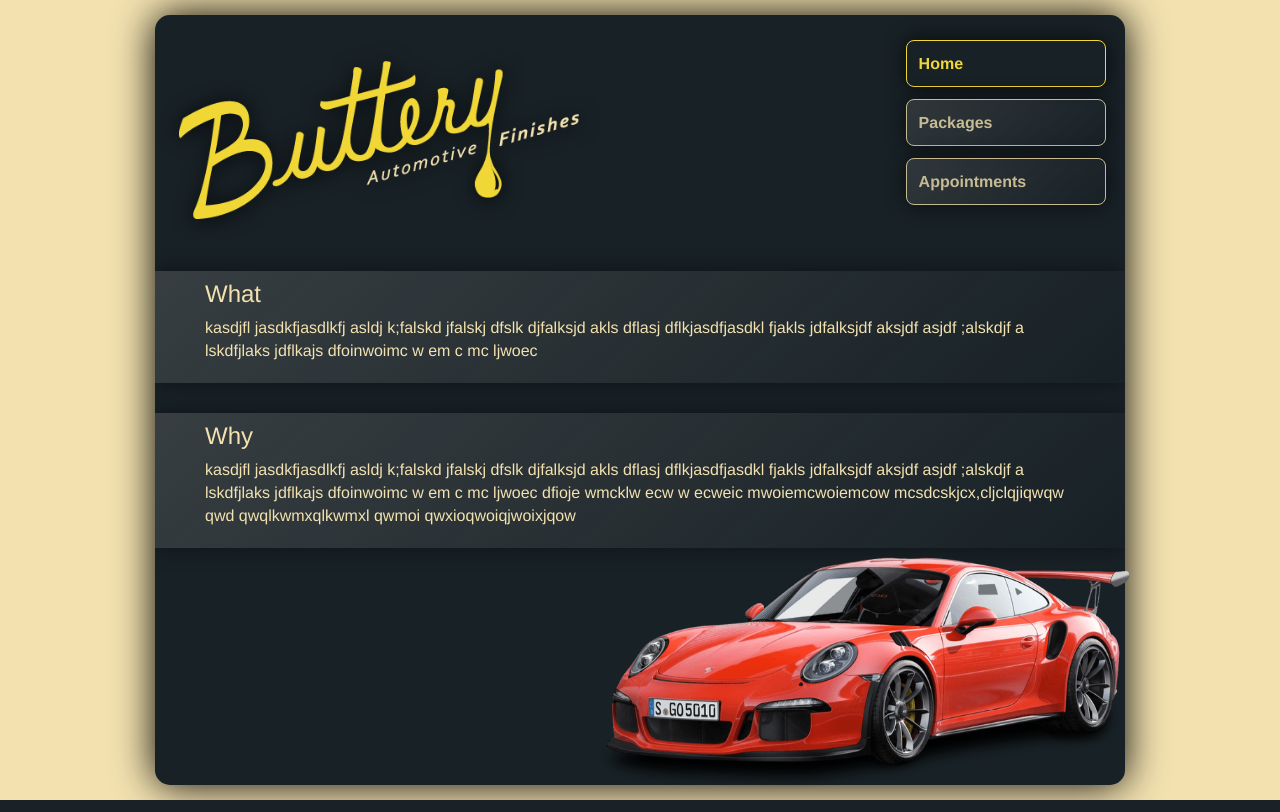
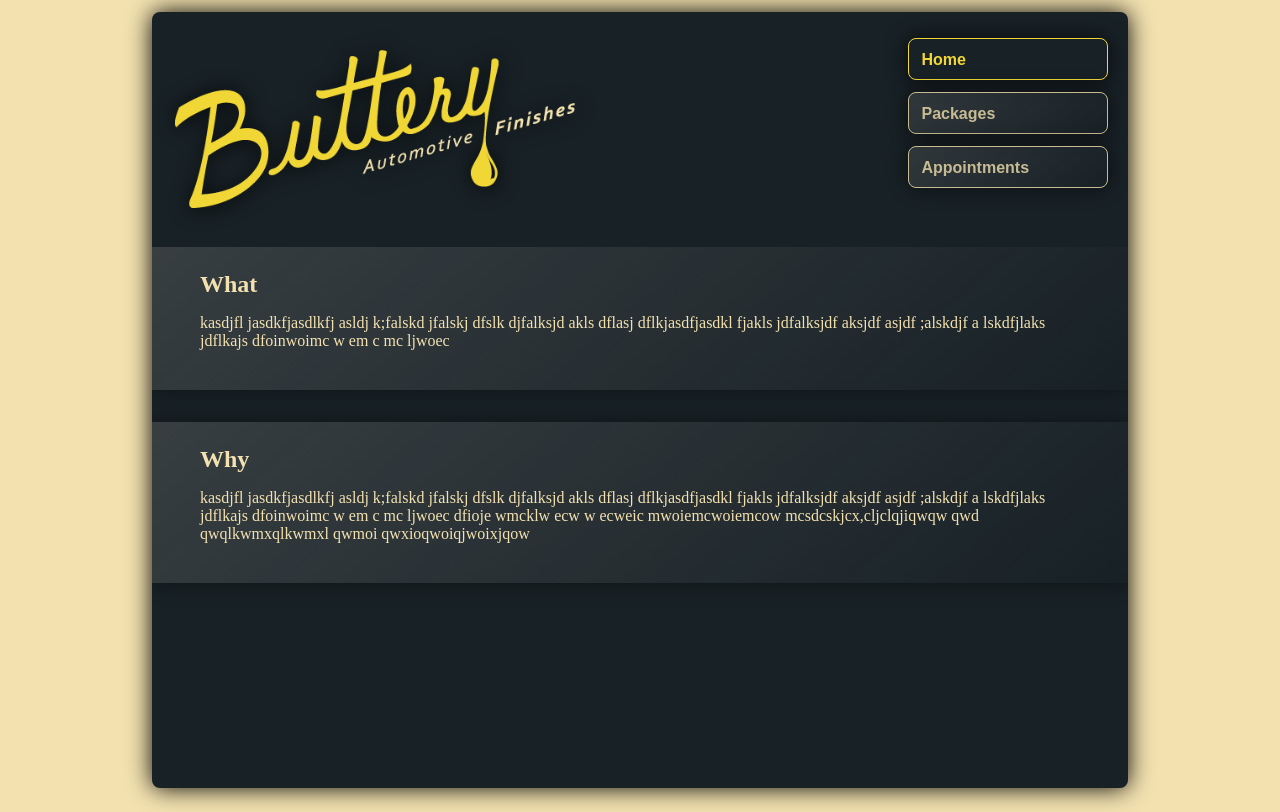
Before and after one commit to Rydez/buttery, a Django app: page / in a window 1280 px wide. Run offline with Django 3.2, Linux system fonts and the light colour scheme; data that the repository does not hold is empty; some libraries are stand-ins or nearby versions.

Commit message:
Polishing and add social media icons

```diff
--- a/appointments/static/appointments/appointments.css
+++ b/appointments/static/appointments/appointments.css
@@ -1,6 +1,11 @@
-@import url("//netdna.bootstrapcdn.com/bootstrap/3.3.7/css/bootstrap.min.css");
+html {
+  overflow: hidden;
+  margin: 0;
+  padding: 0;
+}
 
 body {
+  position: relative;
   z-index: 0;
   margin: 0;
   padding: 0;
@@ -137,12 +158,12 @@ button {
   position: absolute;
   opacity: 0.9;
 
-  /* 3vh for hamburger, 25px for half hamburger width, 15px for content padding */
-  right: calc(3vh + 25px + 15px - 75vmin);
-  top: calc(3vh + 25px + 15px - 75vmin);
+  /* 2.9vmin for hamburger, 25px for half hamburger width, 1.5vmin for content padding */
+  right: calc(2.9vmin + 25px + 1.5vmin - 250px);
+  top: calc(2.9vmin + 25px + 1.5vmin - 250px);
   border-radius: 100%;
-  width: 150vmin;
-  height: 150vmin;
+  width: 500px;
+  height: 500px;
   background-image: radial-gradient(circle at center, #000000 5%, #182126 50%);
   transform: scale(0);
   z-index: 700;
@@ -212,41 +233,39 @@ button {
 }
 
 .slice-15 {
-  width: 65vmin;
+  width: 250px;
   position: absolute;
-  right: calc(3vh + 25px + 15px);
-  top: calc(3vh + 25px + 15px);
+  right: calc(2.9vmin + 25px + 1.5vmin);
+  top: calc(2.9vmin + 25px + 1.5vmin);
   transform-origin: right;
   transform: rotate(-5deg);
 }
 .slice-45 {
-  width: 62vmin;
+  width: 225px;
   position: absolute;
-  right: calc(3vh + 25px + 15px);
-  top: calc(3vh + 25px + 15px);
+  right: calc(2.9vmin + 25px + 1.5vmin);
+  top: calc(2.9vmin + 25px + 1.5vmin);
   transform-origin: right;
-  transform: rotate(-34deg);
+  transform: rotate(-37deg);
 }
 .slice-75 {
-  width: 57vmin;
+  width: 210px;
   position: absolute;
-  right: calc(3vh + 25px + 15px);
-  top: calc(3vh + 25px + 15px);
+  right: calc(2.9vmin + 25px + 1.5vmin);
+  top: calc(2.9vmin + 25px + 1.5vmin);
   transform-origin: right;
-  transform: rotate(-71deg);
+  transform: rotate(-72deg);
 }
 
 .slice-icon {
+  cursor: pointer;
   will-change: opacity;
-  width: 50px;
+  width: 100px;
   font-size: 120%;
   color: #F3E2B0;
   opacity: 0;
   pointer-events: none;
-}
-
-.slice-icon .glyphicon {
-  font-size: 40px;
+  text-align: center;
 }
 
 .slice-icon-15 {
@@ -255,33 +274,66 @@ button {
 }
 .slice-icon-45 {
   transform-origin: center;
-  transform: rotate(34deg);
+  transform: rotate(37deg);
 }
 .slice-icon-75 {
   transform-origin: center;
-  transform: rotate(71deg);
+  transform: rotate(72deg);
 }
 
-.slice-icon-active {
+.slice-icon-text-active {
   color: #F0D736;
+}
+.slice-icon-svg-active {
+  fill: #F0D736;
+}
+
+.slice-icon p {
+  margin: 0;
+}
+
+.social-media-icon {
+  opacity: 0;
+  z-index: 1000;
+  position: absolute;
+
+  /* Half of padding */
+  right: 0.75vmin;
+
+  /* Width is width between 90 divider and edge minus padding */
+  width: calc(2.9vmin + 25px);
+}
+
+#twitter-icon {
+  top: calc(2.9vmin + 25px + 1.5vmin + 200px);
+}
+#snapchat-icon {
+  top: calc(2.9vmin + 25px + 1.5vmin + 150px);
+}
+#facebook-icon {
+  top: calc(2.9vmin + 25px + 1.5vmin + 100px);
+}
+#instagram-icon {
+  top: calc(2.9vmin + 25px + 1.5vmin + 50px);
 }
 
 #container {
   margin-left: auto;
   margin-right: auto;
+  height: 100%;
   width: 100%;
   max-width: 1000px;
 }
 
 #content {
-  margin: 15px 15px 15px 15px;
+  margin: 1.5vmin 1.5vmin 1.5vmin 1.5vmin;
   position: relative;
   overflow: hidden;
-  box-shadow: 0 0 5vmin #000000;
-  height: calc(100% - 30px);
+  box-shadow: 0 0 3vmin #000000;
+  height: calc(100% - 3vmin);
   box-sizing: border-box;
   background: #182126;
-  border-radius: 15px;
+  border-radius: 8px;
   z-index: 100;
   transition: all 200ms ease-out;
 }
@@ -289,15 +341,7 @@ button {
 #body {
   height: 100%;
   overflow-y: auto;
-}
-
-#body:before {
-  display: block;
-  position: absolute;
-  content: "";
-  min-height: 20px;
-  min-width: 100%;
-  background-image: linear-gradient(#182126, transparent);
+  -webkit-overflow-scrolling: touch;
 }
 
 #body::-webkit-scrollbar-track {
@@ -319,21 +363,22 @@ button {
 }
 
 .section {
-  margin-bottom: calc(600px - 15vh);
+  margin-bottom: 35vmax;
+  /* margin-bottom: calc(600px - 15vh); */
 }
 
 .card {
   background-color: rgba(255, 255, 255, 0.02);
-  padding: 10px 50px 10px 50px;
-  margin: 30px 0 30px 0;
+  padding: 3vmin 6vmin 3vmin 6vmin;
+  margin: 0 0 4vh 0;
   box-shadow: 0 0 20px rgba(0, 0, 0, 0.4);
   background: linear-gradient(140deg, rgba(150, 150, 150, 0.25), transparent)
 }
 
 #logo-container {
   max-width: 410px;
-  margin-left: 3vh;
-  margin-top: 3vh;
+  margin-left: 2.9vmin;
+  margin-top: 2.9vmin;
   width: 50vmin;
 }
 
@@ -377,6 +422,7 @@ button {
   display: flex;
   align-items: center;
   justify-content: center;
+  margin-bottom: 2.9vmin;
 }
 
 /* Nav container */
--- a/appointments/static/appointments/appointments.js
+++ b/appointments/static/appointments/appointments.js
@@ -1,4 +1,24 @@
 $(document).ready(function() {
+
+  // Uses document because document will be topmost level in bubbling
+  $(document).on('touchmove',function(e){
+    e.preventDefault();
+  });
+
+  // Uses body because jQuery on events are called off of the element they are
+  // added to, so bubbling would not work if we used document instead.
+  $('body').on('touchstart', '#body', function(e) {
+    if (e.currentTarget.scrollTop === 0) {
+      e.currentTarget.scrollTop = 1;
+    } else if (e.currentTarget.scrollHeight === e.currentTarget.scrollTop + e.currentTarget.offsetHeight) {
+      e.currentTarget.scrollTop -= 1;
+    }
+  });
+
+  // Stops preventDefault from being called on document if it sees a scrollable div
+  $('body').on('touchmove', '#body', function(e) {
+    e.stopPropagation();
+  });
 
   // Cookie handling stuff
   function get_cookie(name) {
@@ -42,12 +62,15 @@ $(document).ready(function() {
     $('.section').hide();
     var [clickedEl] = clickedButton;
     if (clickedEl.id === 'home-button') {
+      $('#home-section').scrollTop(0);
       $('#home-section').show();
     }
     else if (clickedEl.id === 'packages-button') {
+      $('#packages-section').scrollTop(0);
       $('#packages-section').show();
     }
     else if (clickedEl.id === 'appointments-button') {
+      $('#appointment-section').scrollTop(0);
       $('#appointment-section').show();
     }
 
@@ -57,25 +80,24 @@ $(document).ready(function() {
   $('.slice-icon').click(function() {
     $('.section').hide();
     var [clickedEl] = $(this);
+    $('.navigation-button').removeClass('selected');
     if (clickedEl.id === 'home-slice') {
+      $('#home-section').scrollTop(0);
       $('#home-section').show();
+      $('#home-button').addClass('selected');
     }
     else if (clickedEl.id === 'services-slice') {
+      $('#packages-section').scrollTop(0);
       $('#packages-section').show();
+      $('#packages-button').addClass('selected');
     }
     else if (clickedEl.id === 'schedule-slice') {
+      $('#appointment-section').scrollTop(0);
       $('#appointment-section').show();
+      $('#appointments-button').addClass('selected');
     }
 
-    $('.hamburger-divider').stop().animate({opacity: 0}, 50);
-    $('.slice-icon').stop().animate({opacity: 0}, 50);
-    $('.slice-icon').css('pointer-events', 'none');
-    $('#hamburger-close').removeClass('opened');
-    $('#hamburger-close').addClass('no-click');
-    $('#hamburger-menu').removeClass('opened');
-    $('#hamburger').removeClass('opened');
-    $('#content').removeClass('background-blur');
-    $('#foreground-car').removeClass('background-blur');
+    closeHamburgerMenu();
   });
 
   var reviewButton = document.getElementById('review-appointment');
@@ -244,27 +266,32 @@ $(document).ready(function() {
 
   // Open hamburger menu
   $('#hamburger').click(function() {
-    $(this).addClass('opened');
+    $('#hamburger').addClass('opened');
     $('#hamburger-menu').addClass('opened');
     $('#hamburger-close').addClass('opened');
     $('#hamburger-close').removeClass('no-click');
     $('#content').addClass('background-blur');
     $('#foreground-car').addClass('background-blur');
-    $('.hamburger-divider').animate({opacity: 1}, 2500);
-    $('.slice-icon').animate({opacity: 1}, 2500);
+    $('.hamburger-divider').animate({opacity: 1}, 1500);
+    $('.slice-icon').animate({opacity: 1}, 1500);
+    $('.social-media-icon').animate({opacity: 1}, 1500);
     $('.slice-icon').css('pointer-events', 'auto');
   });
 
   $('#hamburger-close').click(function() {
-    $('.hamburger-divider').stop().animate({opacity: 0}, 50);
-    $('.slice-icon').stop().animate({opacity: 0}, 50);
-    $('.slice-icon').css('pointer-events', 'none');
-    $(this).removeClass('opened');
-    $('#hamburger-close').addClass('no-click');
-    $('#hamburger-menu').removeClass('opened');
-    $('#hamburger').removeClass('opened');
-    $('#content').removeClass('background-blur');
-    $('#foreground-car').removeClass('background-blur');
+    closeHamburgerMenu();
+  });
+
+  $(document).click(function(e) {
+    const hamburger = $(e.target).closest('#hamburger')[0];
+    if (hamburger) {
+      return;
+    }
+
+    const hamburgerComponents = $(e.target).closest('#hamburger-components')[0];
+    if (!hamburgerComponents) {
+      closeHamburgerMenu();
+    }
   });
 
   // border on active hamburger icon
@@ -276,8 +303,22 @@ $(document).ready(function() {
 
   // border on active hamburger icon
   $('.slice-icon').on("mousedown mouseup touchstart touchend", function() {
-    $(this).toggleClass('slice-icon-active');
+    $(this).find('p').toggleClass('slice-icon-text-active');
+    $(this).find('svg').toggleClass('slice-icon-svg-active');
   });
+
+  function closeHamburgerMenu() {
+    $('.hamburger-divider').stop().animate({opacity: 0}, 50);
+    $('.slice-icon').stop().animate({opacity: 0}, 50);
+    $('.social-media-icon').stop().animate({opacity: 0}, 50);
+    $('.slice-icon').css('pointer-events', 'none');
+    $('#hamburger-close').removeClass('opened');
+    $('#hamburger-close').addClass('no-click');
+    $('#hamburger-menu').removeClass('opened');
+    $('#hamburger').removeClass('opened');
+    $('#content').removeClass('background-blur');
+    $('#foreground-car').removeClass('background-blur');
+  }
 
   function reviewAppointment(event) {
 
--- a/appointments/templates/appointments/index.html
+++ b/appointments/templates/appointments/index.html
@@ -1,7 +1,7 @@
 
 {% load static %}
 {% load staticfiles %}
-<meta name="viewport" content="width=device-width, initial-scale=1">
+<meta name="viewport" content="user-scalable=no, width=device-width, initial-scale=1">
 <link rel="stylesheet" type="text/css" href="{% static 'appointments/appointments.css' %}" />
 <html>
   <head>
@@ -23,13 +23,18 @@
   </title>
 </head>
 <body>
-<img id="foreground-car" src="../../../static/images/porsche_for_web_tiny.png">
 <div id="container">
+  {% comment %} <img id="foreground-car" src="../../../static/images/porsche_for_web_tiny.png"> {% endcomment %}
+  <div id="hamburger-components">
     <div id="hamburger-close" class="no-click">
       <div id="forward"></div>
       <div id="back"></div>
     </div>
     <div id="hamburger-menu"></div>
+    <img class="social-media-icon" id="facebook-icon" src="../../../static/images/Facebook.png">
+    <img class="social-media-icon" id="instagram-icon" src="../../../static/images/Instagram.png">
+    <img class="social-media-icon" id="snapchat-icon" src="../../../static/images/Snapchat.png">
+    <img class="social-media-icon" id="twitter-icon" src="../../../static/images/Twitter.png">
     <div class="hamburger-divider divider-00"></div>
     <div class="hamburger-divider divider-30"></div>
     <div class="hamburger-divider divider-60"></div>
@@ -37,17 +42,31 @@
     <div class="hamburger-divider divider-90"></div>
     <div class="hamburger-slice slice-15">
       <div id="home-slice" class="slice-icon slice-icon-15">
-      <span class="glyphicon glyphicon-home"></span>Home
+        <svg fill="#F3E2B0" height="48" viewBox="0 0 24 24" width="48" xmlns="http://www.w3.org/2000/svg">
+          <path d="M10 20v-6h4v6h5v-8h3L12 3 2 12h3v8z"/>
+          <path d="M0 0h24v24H0z" fill="none"/>
+        </svg>
+        <p>Home</p>
       </div>
     </div>
     <div class="hamburger-slice slice-45">
       <div id="services-slice" class="slice-icon slice-icon-45">
-      <span class="glyphicon glyphicon-wrench"></span>Services
+        <svg fill="#F3E2B0" height="48" viewBox="0 0 24 24" width="48" xmlns="http://www.w3.org/2000/svg">
+          <path clip-rule="evenodd" d="M0 0h24v24H0z" fill="none"/>
+          <path d="M22.7 19l-9.1-9.1c.9-2.3.4-5-1.5-6.9-2-2-5-2.4-7.4-1.3L9 6 6 9 1.6 4.7C.4 7.1.9 10.1 2.9 12.1c1.9 1.9 4.6 2.4 6.9 1.5l9.1 9.1c.4.4 1 .4 1.4 0l2.3-2.3c.5-.4.5-1.1.1-1.4z"/>
+        </svg>
+        <p>Services</p>
       </div>
     </div>
     <div class="hamburger-slice slice-75">
       <div id="schedule-slice" class="slice-icon slice-icon-75">
-      <span class="glyphicon glyphicon-hourglass"></span>Schedule
+        <svg fill="#F3E2B0" height="48" viewBox="0 0 24 24" width="48" xmlns="http://www.w3.org/2000/svg">
+          <path d="M11.99 2C6.47 2 2 6.48 2 12s4.47 10 9.99 10C17.52 22 22 17.52 22 12S17.52 2 11.99 2zM12 20c-4.42 0-8-3.58-8-8s3.58-8 8-8 8 3.58 8 8-3.58 8-8 8z"/>
+          <path d="M0 0h24v24H0z" fill="none"/>
+          <path d="M12.5 7H11v6l5.25 3.15.75-1.23-4.5-2.67z"/>
+        </svg>
+        <p>Schedule</p>
+      </div>
     </div>
   </div>
   <div id="content">
@@ -103,6 +122,7 @@
           </p>
         </div>
       </div>
+
       <div id="packages-section" class="section hidden">
         {% for package in package_list %}
           <div class="card">
```
Also changed, not shown: other parts of appointments/static/appointments/appointments.css (+44 -25 lines), buttery/settings.py (+10 -1 lines), static/images/Facebook.png (added), static/images/Instagram.png (added), static/images/Linkedin.png (added), static/images/Snapchat.png (added), static/images/Twitter.png (added), static/images/ic_build_black_48px.svg (added), static/images/ic_home_black_48px.svg (added), static/images/ic_schedule_black_48px.svg (added). Lines whose indentation alone changed are shown as unchanged.
